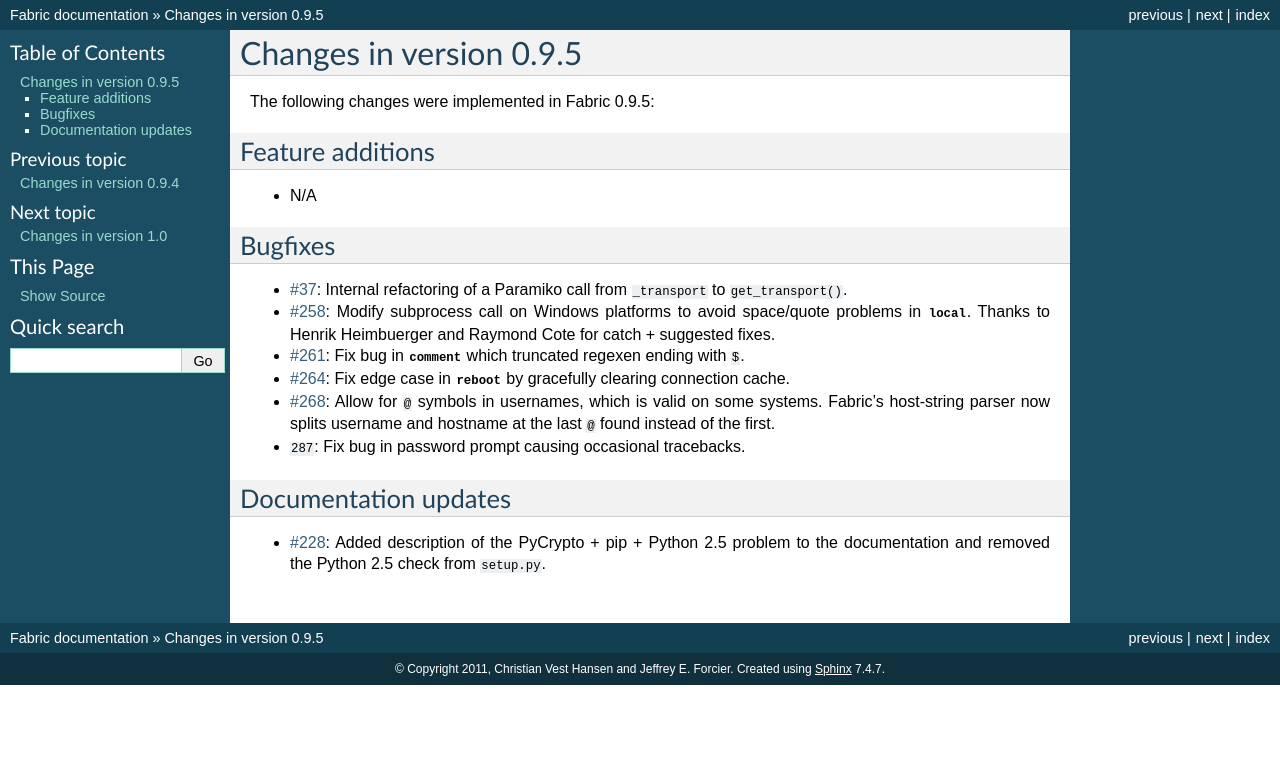
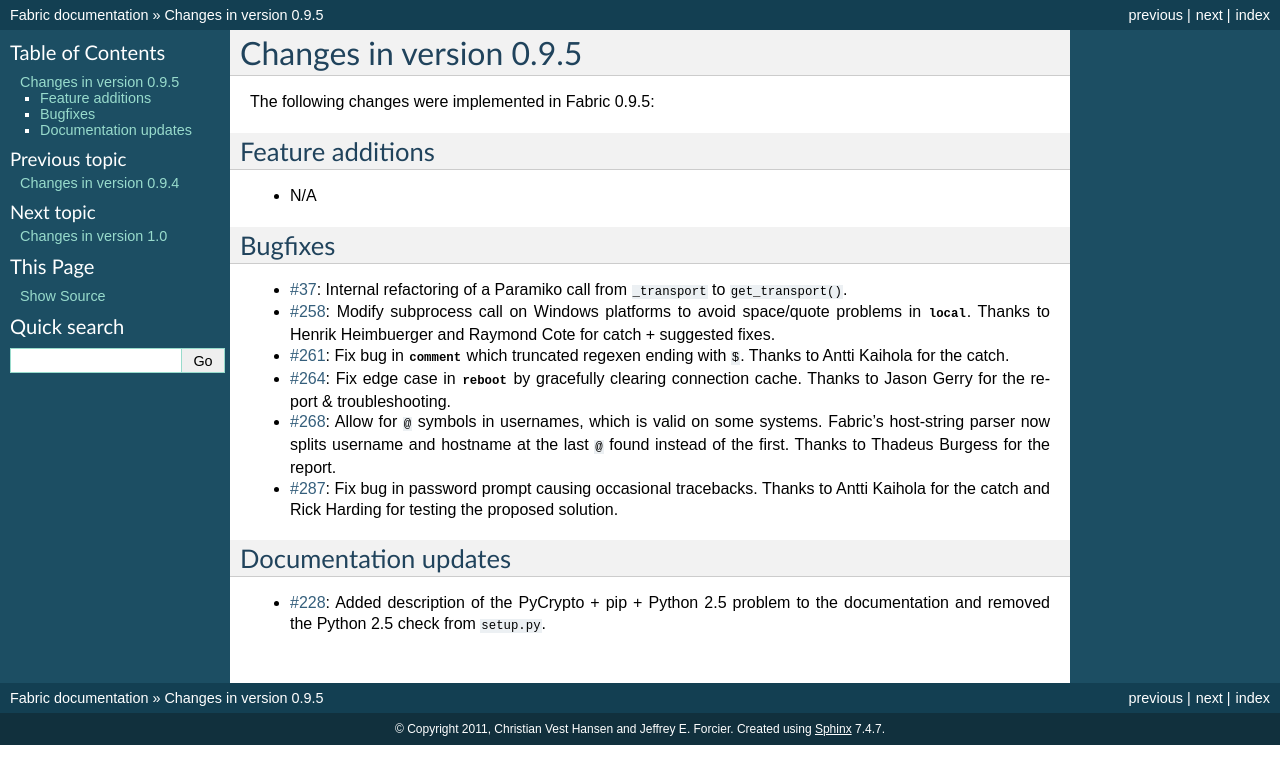
Before and after one commit to fabric/fabric, a Sphinx documentation site: the page built from docs/changes/0.9.5.rst, in a window 1280 px wide. Shown: the top 784 px of the page. Built offline with Sphinx 7.4.7, drawn with Linux system fonts in a browser that asks for light colours; cross-references to code outside the pages are shown as plain code.

Commit message:
Add missing credits for the 0.9.5 changelog
Conflicts:

	docs/changes/0.9.5.rst

```diff
--- a/docs/changes/0.9.5.rst
+++ b/docs/changes/0.9.5.rst
@@ -18,13 +18,17 @@
   space/quote problems in `~fabric.operations.local`. Thanks to Henrik
   Heimbuerger and Raymond Cote for catch + suggested fixes.
 * :issue:`261`: Fix bug in `~fabric.contrib.files.comment` which truncated
-  regexen ending with ``$``.
+  regexen ending with ``$``. Thanks to Antti Kaihola for the catch.
 * :issue:`264`: Fix edge case in `~fabric.operations.reboot` by gracefully
-  clearing connection cache.
+  clearing connection cache. Thanks to Jason Gerry for the report &
+  troubleshooting.
 * :issue:`268`: Allow for ``@`` symbols in usernames, which is valid on some
   systems. Fabric's host-string parser now splits username and hostname at the
-  last ``@`` found instead of the first.
-* :issues:`287`: Fix bug in password prompt causing occasional tracebacks.
+  last ``@`` found instead of the first. Thanks to Thadeus Burgess for the
+  report.
+* :issue:`287`: Fix bug in password prompt causing occasional tracebacks.
+  Thanks to Antti Kaihola for the catch and Rick Harding for testing the
+  proposed solution.
 
 
 Documentation updates
```
